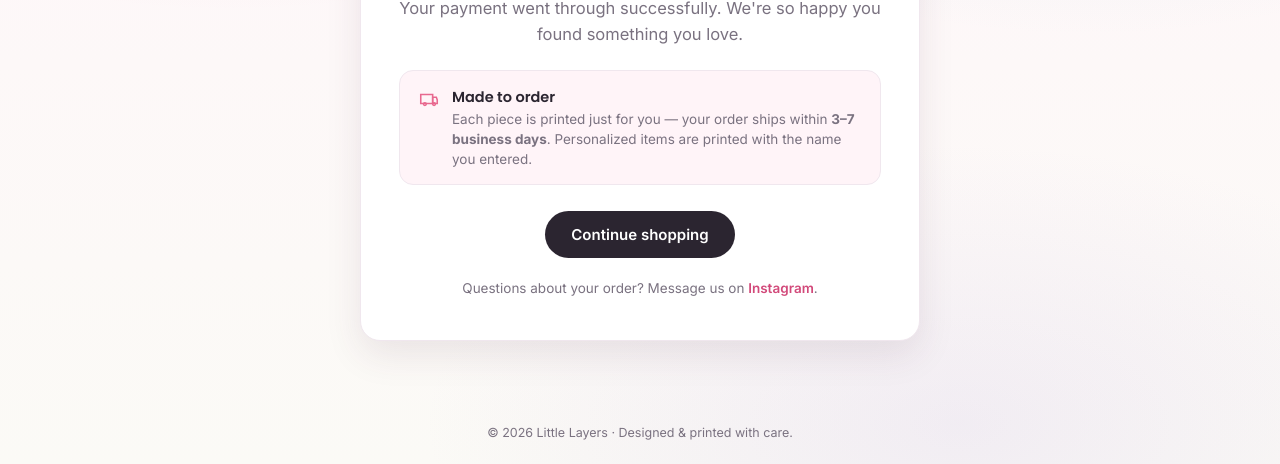
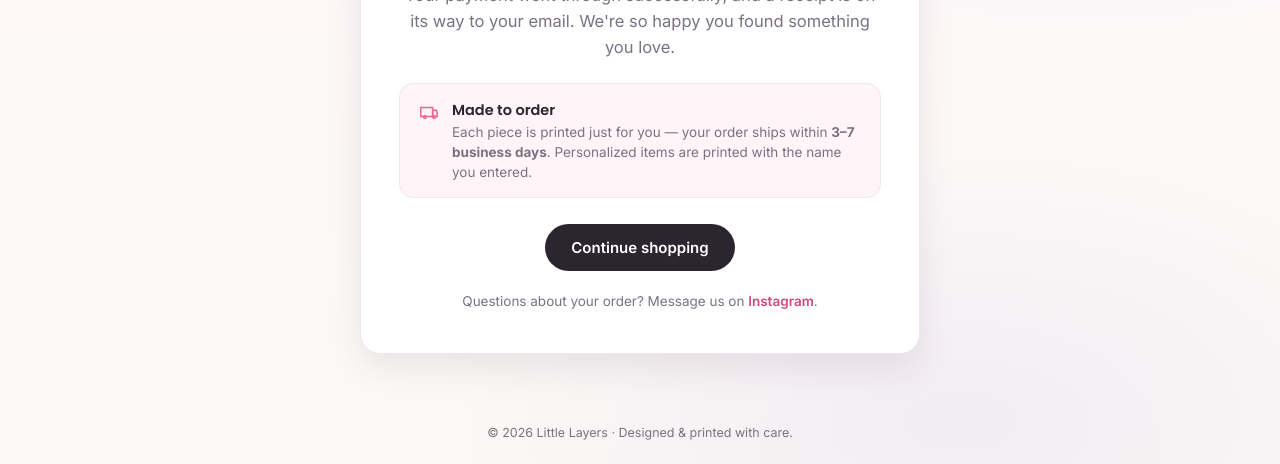
Before and after one commit to shayant101/little-layers, a website: page success.html in a window 1280 px wide. Shown: the part 336-800 px from the top of the page. Drawn offline with Linux system fonts and the light colour scheme.

Commit message:
Add files via upload

```diff
--- a/success.html
+++ b/success.html
@@ -64,7 +64,7 @@
     <div class="card">
       <div class="badge"><svg viewBox="0 0 24 24"><path d="M20 6 9 17l-5-5"/></svg></div>
       <h1>Thank you for your order! 💜</h1>
-      <p class="lead">Your payment went through successfully. We're so happy you found something you love.</p>
+      <p class="lead">Your payment went through successfully, and a receipt is on its way to your email. We're so happy you found something you love.</p>
 
       <div class="ship">
         <svg viewBox="0 0 24 24"><path d="M3 7h13v10H3z"/><path d="M16 10h4l1 3v4h-5z"/><circle cx="7.5" cy="17.5" r="1.5"/><circle cx="17.5" cy="17.5" r="1.5"/></svg>
```
